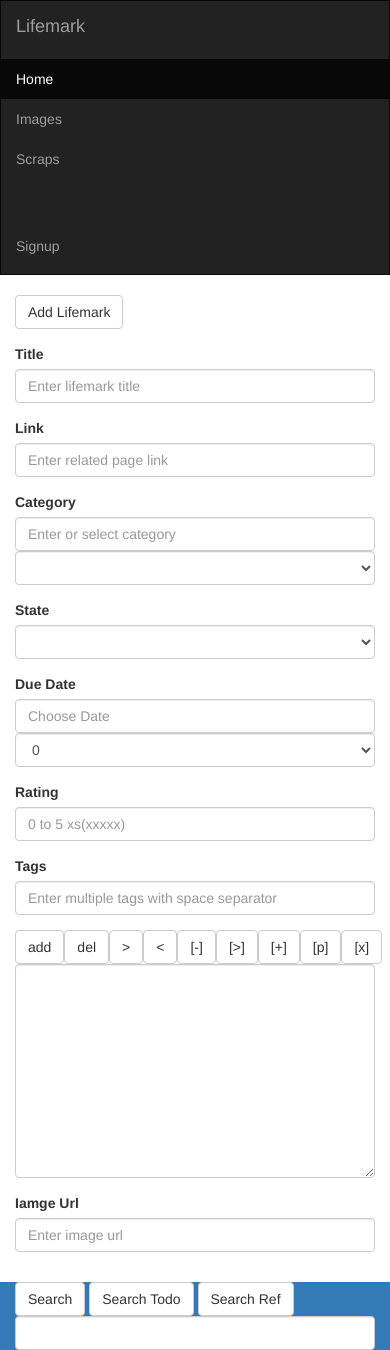
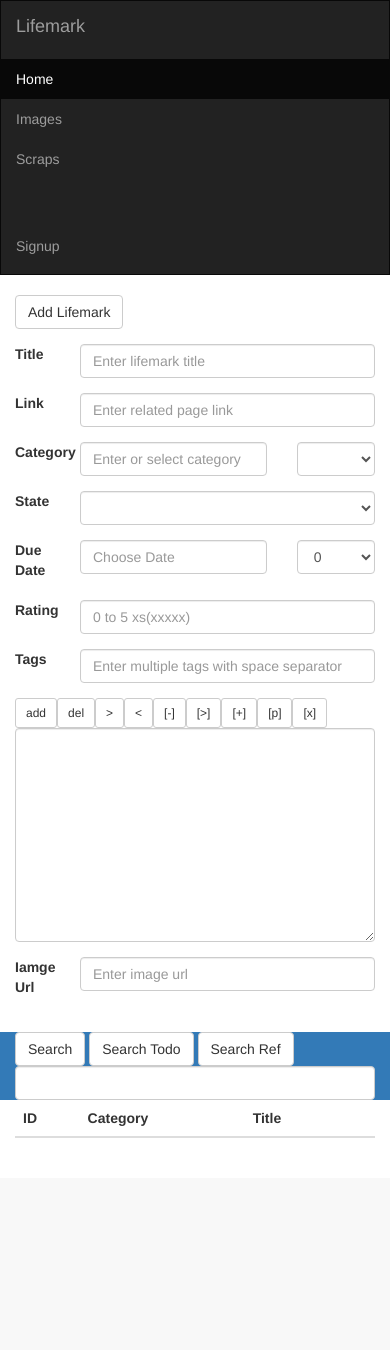
Before and after one commit to ironcpa/lifemark_django, a Django app: page /new in a window 390 px wide. Shown: the top 1350 px of the page. After the commit the page ends 1138 px from the top, so only its background shows below. Run offline with Django 3.2, Linux system fonts and the light colour scheme; tables that the repository leaves empty hold one stand-in row (values such as "Sample post"); lists and menus that the app fills with data are empty; some libraries are stand-ins or nearby versions.

Commit message:
style for small screen

```diff
--- a/main/templates/includes/lifemark_detail.html
+++ b/main/templates/includes/lifemark_detail.html
@@ -1,9 +1,9 @@
 {% load lifemark_filters imgur_filters %}
 
 {{ lifemark.id }} <button type="button" id="id_detail_btn_del_{{ lifemark.id }}" class="btn btn-default btn-xs" onclick="del({{ lifemark.id }})">Del</button>
-<button type="button" id="id_detail_btn_edit_{{ lifemark.id }}" class="btn btn-default btn-lg" onclick="edit(event, {{ lifemark.id }})">Edit</button>
-<button type="button" id="id_detail_btn_map_{{ lifemark.id }}" class="btn btn-default btn-md" onclick="location.href='{% url 'show_map' %}?lat={{ lifemark.c_geo_lat }}&lon={{ lifemark.c_geo_lon }}'">Map</button>
-<button type="button" id="id_detail_btn_recent_map_{{ lifemark.id }}" class="btn btn-default btn-sm" onclick="location.href='{% url 'show_map' %}?lat={{ lifemark.u_geo_lat }}&lon={{ lifemark.u_geo_lon }}'">Recent Map</button>
+<button type="button" id="id_detail_btn_edit_{{ lifemark.id }}" class="btn btn-default btn-xs" onclick="edit(event, {{ lifemark.id }})">Edit</button>
+<button type="button" id="id_detail_btn_map_{{ lifemark.id }}" class="btn btn-default btn-xs" onclick="location.href='{% url 'show_map' %}?lat={{ lifemark.c_geo_lat }}&lon={{ lifemark.c_geo_lon }}'">Map</button>
+<button type="button" id="id_detail_btn_recent_map_{{ lifemark.id }}" class="btn btn-default btn-xs" onclick="location.href='{% url 'show_map' %}?lat={{ lifemark.u_geo_lat }}&lon={{ lifemark.u_geo_lon }}'">Recent Map</button>
 <button type="button" id="id_detail_btn_copy_{{ lifemark.id }}" class="btn btn-default btn-xs" onclick="copy_lifemark({{ lifemark.id }})">Copy</button>
 <p>Title:
     <span style="display: none" id="row_{{ lifemark.id }}_title">{{ lifemark.title }}</span>
--- a/main/templates/includes/lifemark_form.html
+++ b/main/templates/includes/lifemark_form.html
@@ -1,21 +1,21 @@
 {% load lifemark_filters %}
 
 <div class="form-group">
-    <label class="control-label col-sm-2" for="id_title">Title</label>
-    <div class="col-sm-10">{{ form.title }}</div>
+    <label class="control-label col-xs-2" for="id_title">Title</label>
+    <div class="col-xs-10">{{ form.title }}</div>
 </div>
 <div class="form-group">
-    <label class="control-label col-sm-2" for="id_link">Link</label>
-    <div class="col-sm-10">{{ form.link }}</div>
+    <label class="control-label col-xs-2" for="id_link">Link</label>
+    <div class="col-xs-10">{{ form.link }}</div>
 </div>
 <div class="form-group">
-    <label class="control-label col-sm-2" for="id_category_txt">Category</label>
-    <div class="col-sm-10">
+    <label class="control-label col-xs-2" for="id_category_txt">Category</label>
+    <div class="col-xs-10">
         <div class="row">
-            <div class="col-sm-8">
+            <div class="col-xs-8">
                 <input type="text" class="form-control" id="id_category_txt" placeholder="Enter or select category">
             </div>
-            <div class="col-sm-4">
+            <div class="col-xs-4">
                 <select id="id_category_sel" class="form-control">
                     {% for c in existing_categories %}
                         <option value="{{ c }}">{{ c }}</option>
@@ -27,21 +27,21 @@
     {{ form.category }}
 </div>
 <div class="form-group">
-    <label class="control-label col-sm-2" for="id_state">State</label>
-    <div class="col-sm-10">{{ form.state }}</div>
+    <label class="control-label col-xs-2" for="id_state">State</label>
+    <div class="col-xs-10">{{ form.state }}</div>
 </div>
 <div class="form-group">
-    <label class="control-label col-sm-2" for="id_due_date">Due Date</label>
-    <div class="col-sm-10">
+    <label class="control-label col-xs-2" for="id_due_date">Due Date</label>
+    <div class="col-xs-10">
         <div class="row">
-            <div class="col-sm-8">
+            <div class="col-xs-8">
                 {% if is_update_form %}
                     <input type="text" class="form-control" id="id_update_due_date" placeholder="Choose Date">
                 {% else %}
                     <input type="text" class="form-control" id="id_due_date" placeholder="Choose Date">
                 {% endif %}
             </div>
-            <div class="col-sm-4">
+            <div class="col-xs-4">
                 <select id="id_due_hour" class="form-control">
                     {% for hour in 24|times %}
                         <option value="{{ hour }}">{{ hour }}</option>
@@ -53,19 +53,19 @@
     {{ form.due_datehour }}
 </div>
 <div class="form-group">
-    <label class="control-label col-sm-2" for="id_rating">Rating</label>
-    <div class="col-sm-10">{{ form.rating }}</div>
+    <label class="control-label col-xs-2" for="id_rating">Rating</label>
+    <div class="col-xs-10">{{ form.rating }}</div>
 </div>
 <div class="form-group">
-    <label class="control-label col-sm-2" for="id_tags">Tags</label>
-    <div class="col-sm-10">{{ form.tags }}</div>
+    <label class="control-label col-xs-2" for="id_tags">Tags</label>
+    <div class="col-xs-10">{{ form.tags }}</div>
 </div>
 <div class="form-group">
-    <div class="col-sm-12">{{ form.desc }}</div>
+    <div class="col-xs-12">{{ form.desc }}</div>
 </div>
 <div class="form-group">
-    <label class="control-label col-sm-2" for="id_img_url">Iamge Url</label>
-    <div class="col-sm-10">{{ form.image_url }}</div>
+    <label class="control-label col-xs-2" for="id_img_url">Iamge Url</label>
+    <div class="col-xs-10">{{ form.image_url }}</div>
 </div>
 {{ form.geo_lat }}
 {{ form.geo_lon }}
--- a/static/js/desc_editor.js
+++ b/static/js/desc_editor.js
@@ -15,7 +15,7 @@ editor_module.set_editor = function($obj) {
 }
 
 function create_button(title, callback_name) {
-    return "<input type='button' value='"+title+"' class='btn btn-default' onclick='"+callback_name+"' tabindex='-1' />"
+    return "<input type='button' value='"+title+"' class='btn btn-default btn-sm' onclick='"+callback_name+"' tabindex='-1' />"
 }
 function remove_buttons() {
     $('#' + editor_module.BUTTON_NAME).remove()
```
